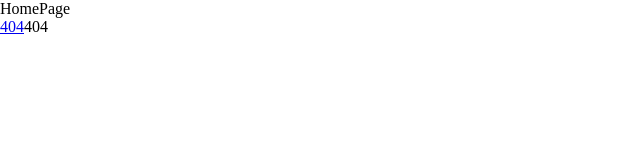
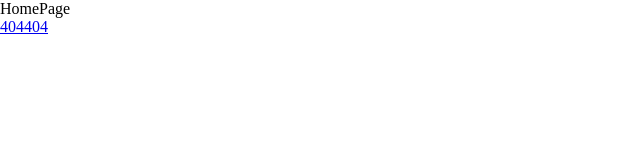
Before and after one commit to rodrigocunhaf/react-typescript-login-project, a React app: page / in a window 1280 px wide. Shown: the top 160 px of the page, without its empty margins (0-640 px from the left). Built offline with nearby package versions, Linux system fonts and the light colour scheme.

Commit message:
404 teste 4

```diff
--- a/src/pages/HomePage/index.tsx
+++ b/src/pages/HomePage/index.tsx
@@ -6,7 +6,7 @@ const HomePage = () => {
     <div>
       <p>HomePage</p>
       <Link to="/not-found">404</Link>
-      <a to="/not-found">404</a>
+      <a href="/not-found">404</a>
     </div>
   );
 };
```
